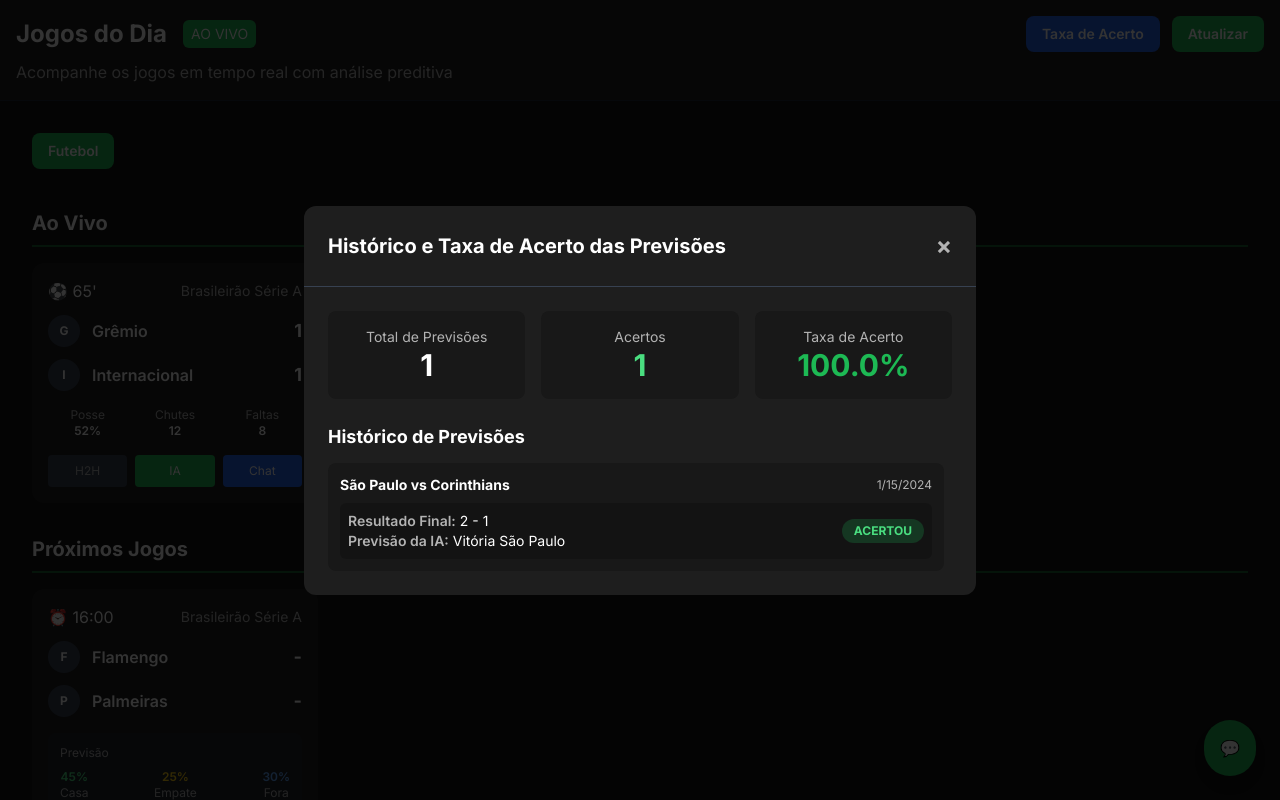
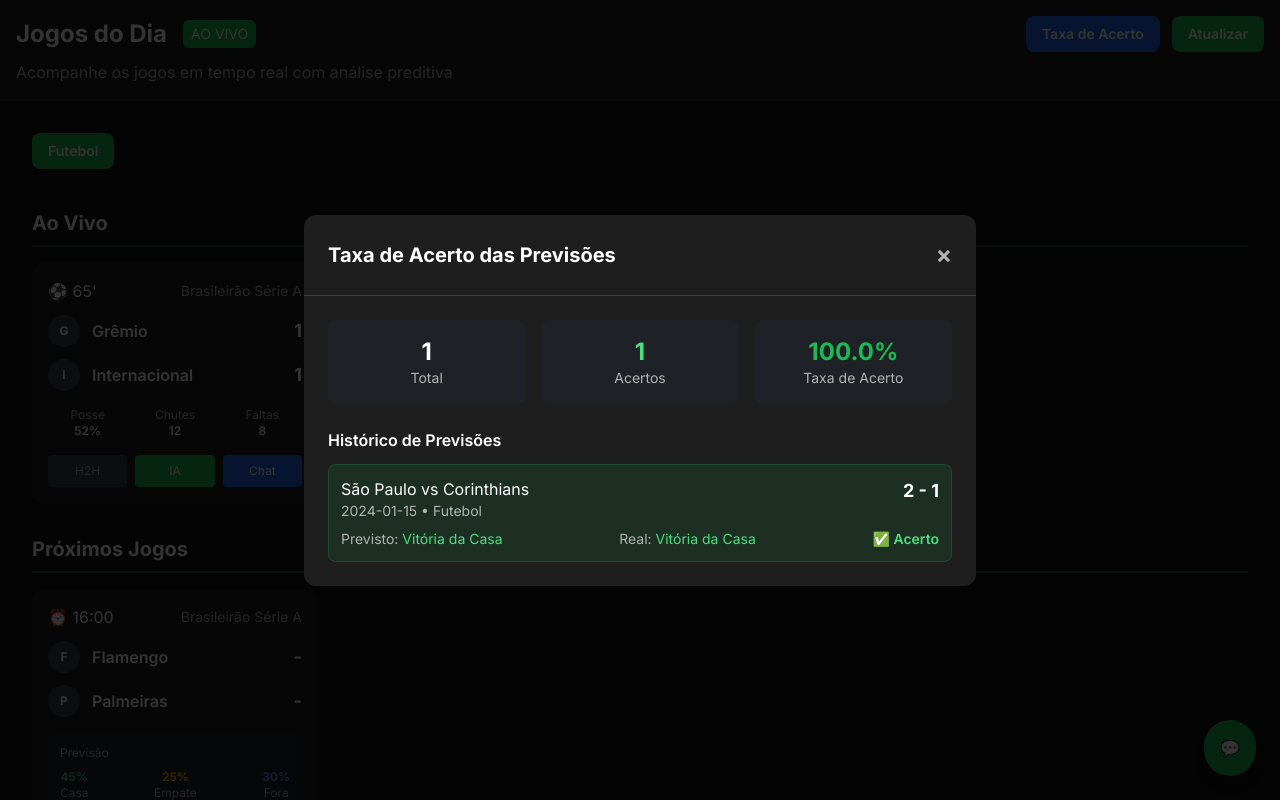
Before and after one commit to drigos01/Jogos-do-dia-, a React (Vite) app: page / in a window 1280 px wide. Both pictures are taken after a click on the button "Taxa de Acerto". Shown: the top 800 px of the page. Built offline with nearby package versions, Linux system fonts and the light colour scheme.

Commit message:
Update HitRateModal.tsx

```diff
--- a/components/HitRateModal.tsx
+++ b/components/HitRateModal.tsx
@@ -1,4 +1,3 @@
-
 import React from 'react';
 import { PredictionResult } from '../types';
 import Modal from './Modal';
@@ -9,68 +8,110 @@ interface HitRateModalProps {
   history: PredictionResult[];
 }
 
-const outcomeToString = (outcome: 'HOME_WIN' | 'AWAY_WIN' | 'DRAW', homeTeam: string, awayTeam: string) => {
-    switch (outcome) {
-        case 'HOME_WIN': return `Vitória ${homeTeam}`;
-        case 'AWAY_WIN': return `Vitória ${awayTeam}`;
-        case 'DRAW': return 'Empate';
-    }
-}
-
 const HitRateModal: React.FC<HitRateModalProps> = ({ isOpen, onClose, history }) => {
   const totalPredictions = history.length;
-    const totalHits = history.filter(p => p.isHit).length;
-    const hitRate = totalPredictions > 0 ? ((totalHits / totalPredictions) * 100).toFixed(1) : '0.0';
+  const correctPredictions = history.filter(p => p.isHit).length;
+  const hitRate = totalPredictions > 0 ? (correctPredictions / totalPredictions) * 100 : 0;
+
+  const getOutcomeText = (outcome: string) => {
+    switch (outcome) {
+      case 'HOME_WIN': return 'Vitória da Casa';
+      case 'AWAY_WIN': return 'Vitória do Visitante';
+      case 'DRAW': return 'Empate';
+      default: return outcome;
+    }
+  };
+
+  const getOutcomeColor = (outcome: string) => {
+    switch (outcome) {
+      case 'HOME_WIN': return 'text-green-400';
+      case 'AWAY_WIN': return 'text-blue-400';
+      case 'DRAW': return 'text-yellow-400';
+      default: return 'text-text-secondary';
+    }
+  };
 
   return (
-        <Modal isOpen={isOpen} onClose={onClose} title="Histórico e Taxa de Acerto das Previsões">
+    <Modal isOpen={isOpen} onClose={onClose} title="Taxa de Acerto das Previsões">
       <div className="space-y-6">
-                <div className="grid grid-cols-1 md:grid-cols-3 gap-4 text-center">
-                    <div className="bg-brand-bg/50 p-4 rounded-lg">
-                        <p className="text-sm text-text-secondary">Total de Previsões</p>
-                        <p className="text-3xl font-bold text-text-primary">{totalPredictions}</p>
+        {/* Estatísticas gerais */}
+        <div className="grid grid-cols-3 gap-4">
+          <div className="text-center bg-gray-800/30 rounded-lg p-4">
+            <div className="text-2xl font-bold text-text-primary">{totalPredictions}</div>
+            <div className="text-text-secondary text-sm">Total</div>
           </div>
-                     <div className="bg-brand-bg/50 p-4 rounded-lg">
-                        <p className="text-sm text-text-secondary">Acertos</p>
-                        <p className="text-3xl font-bold text-green-400">{totalHits}</p>
+          <div className="text-center bg-gray-800/30 rounded-lg p-4">
+            <div className="text-2xl font-bold text-green-400">{correctPredictions}</div>
+            <div className="text-text-secondary text-sm">Acertos</div>
           </div>
-                     <div className="bg-brand-bg/50 p-4 rounded-lg">
-                        <p className="text-sm text-text-secondary">Taxa de Acerto</p>
-                        <p className="text-3xl font-bold text-accent">{hitRate}%</p>
+          <div className="text-center bg-gray-800/30 rounded-lg p-4">
+            <div className="text-2xl font-bold text-accent">{hitRate.toFixed(1)}%</div>
+            <div className="text-text-secondary text-sm">Taxa de Acerto</div>
           </div>
         </div>
 
+        {/* Histórico detalhado */}
+        {history.length > 0 ? (
           <div>
-                    <h3 className="text-lg font-bold text-text-primary mb-3">Histórico de Previsões</h3>
-                    <div className="max-h-80 overflow-y-auto space-y-3 pr-2">
-                        {history.length > 0 ? (
-                            history.map(result => (
-                                <div key={result.gameId} className="bg-brand-bg/50 p-3 rounded-lg text-sm">
-                                    <div className="flex justify-between items-center mb-2">
-                                        <p className="font-bold">{result.homeTeam} vs {result.awayTeam}</p>
-                                        <p className="text-xs text-text-secondary">{new Date(result.gameDate).toLocaleDateString()}</p>
+            <h3 className="text-text-primary font-semibold mb-3">Histórico de Previsões</h3>
+            <div className="space-y-3 max-h-96 overflow-y-auto">
+              {history.map((prediction, index) => (
+                <div
+                  key={index}
+                  className={`p-3 rounded-lg border ${
+                    prediction.isHit
+                      ? 'bg-green-500/10 border-green-500/20'
+                      : 'bg-red-500/10 border-red-500/20'
+                  }`}
+                >
+                  <div className="flex justify-between items-start mb-2">
+                    <div className="flex-1">
+                      <div className="text-text-primary font-medium">
+                        {prediction.homeTeam} vs {prediction.awayTeam}
                       </div>
-                                    <div className="flex flex-col md:flex-row justify-between md:items-center gap-2 bg-black/20 p-2 rounded-md">
-                                        <div>
-                                            <p><span className="font-semibold text-text-secondary">Resultado Final:</span> {result.homeScore} - {result.awayScore}</p>
-                                            <p><span className="font-semibold text-text-secondary">Previsão da IA:</span> {outcomeToString(result.predictedOutcome, result.homeTeam, result.awayTeam)}</p>
-                                        </div>
-                                        {result.isHit ? (
-                                            <span className="font-bold text-xs bg-green-500/20 text-green-400 px-3 py-1 rounded-full">ACERTOU</span>
-                                        ) : (
-                                            <span className="font-bold text-xs bg-red-500/20 text-red-400 px-3 py-1 rounded-full">ERROU</span>
-                                        )}
+                      <div className="text-text-secondary text-sm">
+                        {prediction.gameDate} • {prediction.sport}
                       </div>
                     </div>
-                            ))
+                    <div className="text-right">
+                      <div className="text-text-primary font-bold text-lg">
+                        {prediction.homeScore} - {prediction.awayScore}
+                      </div>
+                    </div>
+                  </div>
+
+                  <div className="flex justify-between items-center text-sm">
+                    <div>
+                      <span className="text-text-secondary">Previsto: </span>
+                      <span className={getOutcomeColor(prediction.predictedOutcome)}>
+                        {getOutcomeText(prediction.predictedOutcome)}
+                      </span>
+                    </div>
+                    <div>
+                      <span className="text-text-secondary">Real: </span>
+                      <span className={getOutcomeColor(prediction.actualOutcome)}>
+                        {getOutcomeText(prediction.actualOutcome)}
+                      </span>
+                    </div>
+                    <div className={`font-semibold ${
+                      prediction.isHit ? 'text-green-400' : 'text-red-400'
+                    }`}>
+                      {prediction.isHit ? '✅ Acerto' : '❌ Erro'}
+                    </div>
+                  </div>
+                </div>
+              ))}
+            </div>
+          </div>
         ) : (
-                            <div className="text-center text-text-secondary py-10">
-                                <p>Nenhuma previsão foi registrada ainda.</p>
-                                <p className="text-xs mt-1">As previsões aparecerão aqui após o término dos jogos.</p>
+          <div className="text-center py-8">
+            <div className="text-4xl mb-4">📊</div>
+            <h3 className="text-text-primary text-lg font-semibold mb-2">Nenhum dado histórico</h3>
+            <p className="text-text-secondary">
+              A taxa de acerto será calculada conforme as previsões forem validadas com resultados reais.
+            </p>
           </div>
         )}
-                    </div>
-                </div>
       </div>
     </Modal>
   );
```
Lines whose indentation alone changed are shown as unchanged.
